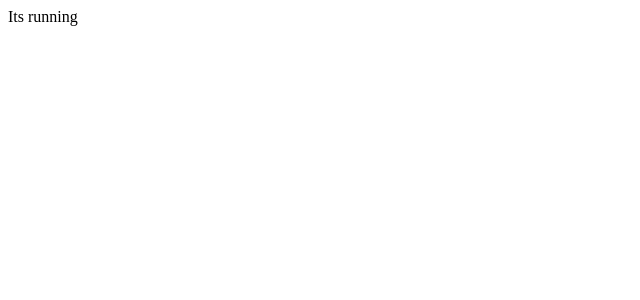
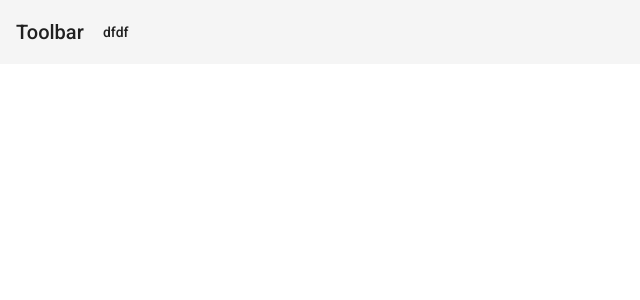
Before and after one commit to woosaa/woohome, an Angular app: page / in a window 1280 px wide. Shown: the top 300 px of the page, without its empty margins (0-640 px from the left). Built offline with nearby package versions, Linux system fonts and the light colour scheme.

Commit message:
4 files modified, 1 added, 1 deleted

```diff
--- a/src/app/app.component.html
+++ b/src/app/app.component.html
@@ -1 +1,7 @@
-Its running
+<div>
+  <mat-toolbar>
+     <span>Toolbar</span>
+    <span class="example-spacer"></span>
+     <button mat-button class="menu-button" matTooltip="Select a theme color">dfdf</button>
+  </mat-toolbar>
+</div>
--- a/src/app/app.component.ts
+++ b/src/app/app.component.ts
@@ -3,7 +3,7 @@ import { Component, VERSION } from '@angular/core';
 @Component({
   selector: 'app-root',
   templateUrl: './app.component.html',
-  styleUrls: [ './app.component.css' ]
+  styleUrls: [ './app.component.scss' ]
 })
 export class AppComponent  {
 
--- a/src/app/lib/shared/shared.module.ts
+++ b/src/app/lib/shared/shared.module.ts
@@ -6,6 +6,6 @@ import { MaterialModule } from './material/material.module';
 @NgModule({
   declarations: [],
   imports: [CommonModule, MaterialModule],
-  exports: []
+  exports: [CommonModule, MaterialModule]
 })
 export class SharedModule {}
--- a/src/styles.scss
+++ b/src/styles.scss
@@ -1 +1,19 @@
-/* Add application styles & imports to this file! */
+// src\styles.scss
+
+// Custom Theming for Angular Material
+// For more information: https://material.angular.io/guide/theming
+
+@import '@angular/material/prebuilt-themes/indigo-pink.css';
+// Plus imports for other components in your app.
+
+// Include the common styles for Angular Material. We include this here so that you only
+// have to load a single css file for Angular Material in your app.
+// Be sure that you only ever include this mixin once!
+html,
+body {
+  height: 100%;
+}
+body {
+  margin: 0;
+  font-family: Roboto, "Helvetica Neue", sans-serif;
+}
```
Also changed, not shown: src/app/app.component.scss (renamed from src/app/app.component.css).
